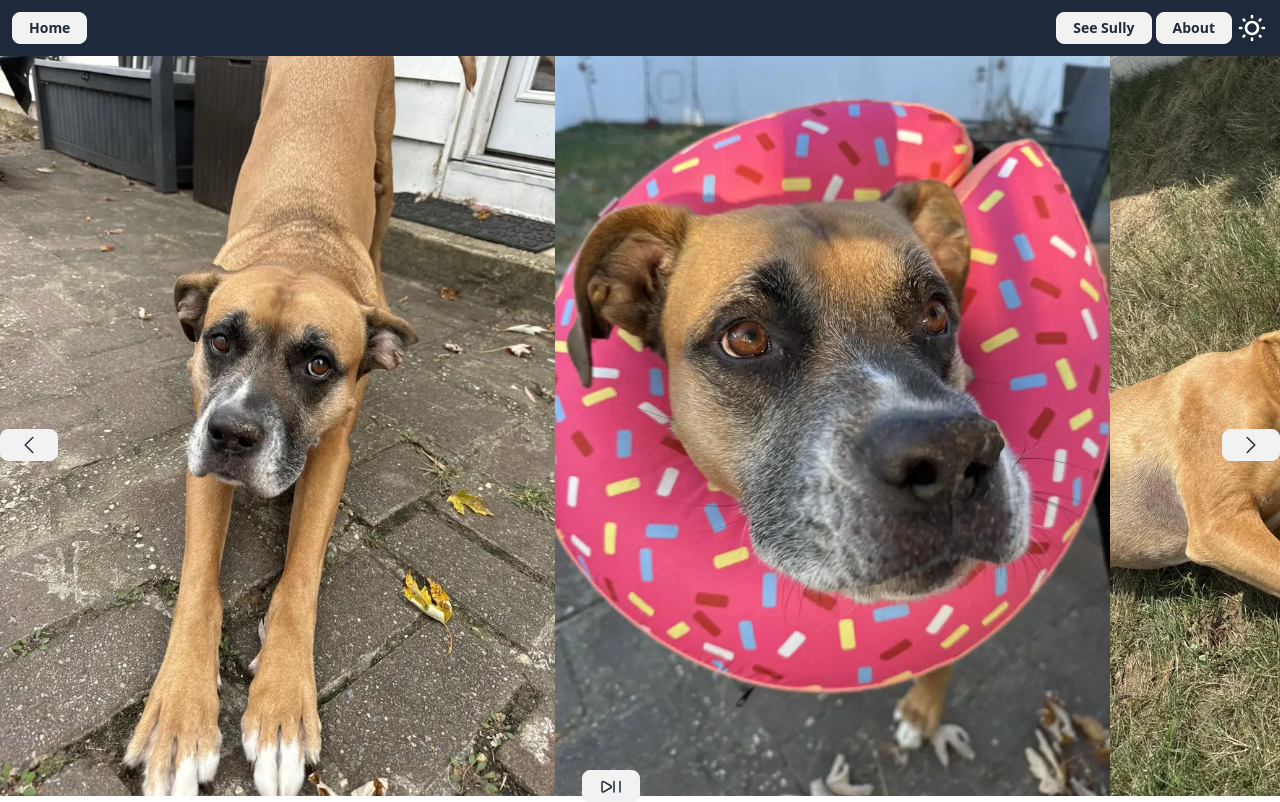
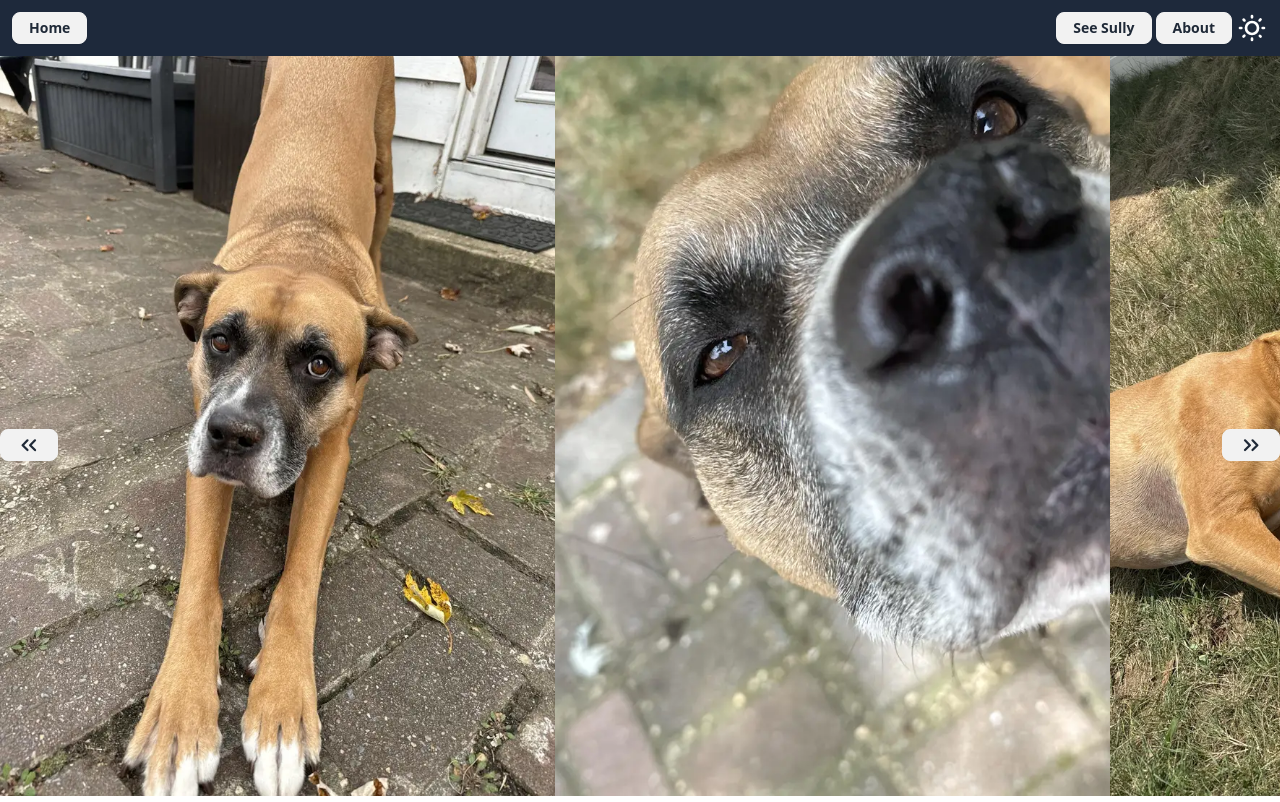
Before and after one commit to joffutt-dev/sully-dev, a React (Vite) app: page /sully in a window 1280 px wide. Built offline with nearby package versions, Linux system fonts and the light colour scheme.

Commit message:
carousel features

```diff
--- a/package.json
+++ b/package.json
@@ -1,6 +1,7 @@
 {
   "name": "offutt-cv",
   "dependencies": {
+    "@heroicons/react": "^2.2.0",
     "react": "^18.3.1",
     "react-dom": "^18.3.1",
     "react-router": "^7.0.2"
--- a/src/components/Slide.tsx
+++ b/src/components/Slide.tsx
@@ -1,10 +1,11 @@
-export function Slide() {
+interface SlideProps {
+  imgLocation: string;
+}
+
+export function Slide({ imgLocation }: SlideProps) {
   return (
-    <div className="carousel-item">
-      <img
-        src="https://img.daisyui.com/images/stock/photo-1559703248-dcaaec9fab78.webp"
-        alt="Burger"
-      />
+    <div className="carousel-item custom-h">
+      <img src={imgLocation} alt="Slide" />
     </div>
   );
 }
--- a/src/containers/SullySlides.tsx
+++ b/src/containers/SullySlides.tsx
@@ -1,10 +1,14 @@
-import Stretching from "../images/stretching.webp";
-import Cone from "../images/sullycone.webp";
-import Ball from "../images/ball.webp";
-import EyeContact from "../images/eyecontact.webp";
 import { useCallback, useEffect, useRef, useState } from "react";
 import { Button } from "../components/ui/Button";
+import {
+  ChevronDoubleLeftIcon,
+  ChevronDoubleRightIcon,
+  PauseIcon,
+  PlayIcon,
+} from "@heroicons/react/16/solid";
+import { Slide } from "../components/Slide";
 export function SullySlides() {
+  const [showButton, setShowButton] = useState(false);
   const ref = useRef<HTMLDivElement>(null);
   const [play, setPlay] = useState(true);
 
@@ -38,7 +42,7 @@ export function SullySlides() {
     if (play) {
       const interval = setInterval(() => {
         scrollRight();
-      }, 1000);
+      }, 2000);
       //Clearing the interval
       return () => clearInterval(interval);
     }
@@ -47,69 +51,35 @@ export function SullySlides() {
   return (
     <div className="relative">
       <Button extraClassNames="top-1/2 left-0 absolute" onClick={scrollLeft}>
-        <svg
-          xmlns="http://www.w3.org/2000/svg"
-          fill="none"
-          viewBox="0 0 24 24"
-          strokeWidth={1.5}
-          stroke="currentColor"
-          className="size-6"
-        >
-          <path
-            strokeLinecap="round"
-            strokeLinejoin="round"
-            d="M15.75 19.5 8.25 12l7.5-7.5"
-          />
-        </svg>
+        <ChevronDoubleLeftIcon className="size-6" />
       </Button>
       <Button extraClassNames="top-1/2 right-0 absolute" onClick={scrollRight}>
-        <svg
-          xmlns="http://www.w3.org/2000/svg"
-          fill="none"
-          viewBox="0 0 24 24"
-          strokeWidth={1.5}
-          stroke="currentColor"
-          className="size-6"
+        <ChevronDoubleRightIcon className="size-6" />
+      </Button>
+      {showButton && (
+        <Button
+          onAnimationEnd={() => setShowButton(false)}
+          extraClassNames="bottom-1/2 right-1/2 absolute"
+          onClick={() => setPlay(!play)}
         >
-          <path
-            strokeLinecap="round"
-            strokeLinejoin="round"
-            d="m8.25 4.5 7.5 7.5-7.5 7.5"
-          />
-        </svg>
-      </Button>
-      <Button
-        extraClassNames="bottom-0 right-1/2 absolute"
-        onClick={() => setPlay(!play)}
+          {!play ? <PauseIcon className="size-6" /> : <PlayIcon className="size-6" />}
+        </Button>
+      )}
+      <div
+        ref={ref}
+        className="carousel cursor-pointer anim"
+        onClick={() => {
+          setPlay(!play);
+          setShowButton(true);
+        }}
       >
-        <svg
-          xmlns="http://www.w3.org/2000/svg"
-          fill="none"
-          viewBox="0 0 24 24"
-          strokeWidth={1.5}
-          stroke="currentColor"
-          className="size-6"
-        >
-          <path
-            strokeLinecap="round"
-            strokeLinejoin="round"
-            d="M21 7.5V18M15 7.5V18M3 16.811V8.69c0-.864.933-1.406 1.683-.977l7.108 4.061a1.125 1.125 0 0 1 0 1.954l-7.108 4.061A1.125 1.125 0 0 1 3 16.811Z"
-          />
-        </svg>
-      </Button>
-      <div ref={ref} className="carousel">
-        <div className="carousel-item custom-h">
-          <img src={Stretching} alt="sully cute" />
-        </div>
-        <div className="carousel-item custom-h">
-          <img src={Cone} alt="sully cute" />
-        </div>
-        <div className="carousel-item custom-h">
-          <img src={Ball} alt="sully cute" />
-        </div>
-        <div className="carousel-item custom-h">
-          <img src={EyeContact} alt="sully cute" />
-        </div>
+        <Slide imgLocation="/src/images/stretching.webp" />
+        <Slide imgLocation="/src/images/eyecontact.webp" />
+        <Slide imgLocation="/src/images/ball.webp" />
+        <Slide imgLocation="/src/images/sullycone.webp" />
+        <Slide imgLocation="/src/images/eyecontact.webp" />
+        <Slide imgLocation="/src/images/stretching.webp" />
+        <Slide imgLocation="/src/images/ball.webp" />
       </div>
     </div>
   );
```
Also changed, not shown: 1 other file (tests, documents, lock files or other folders).
